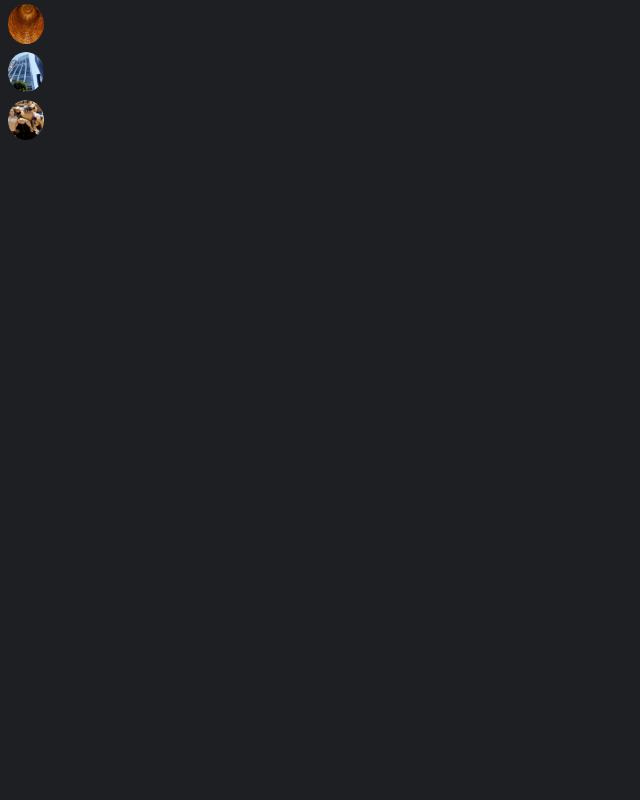
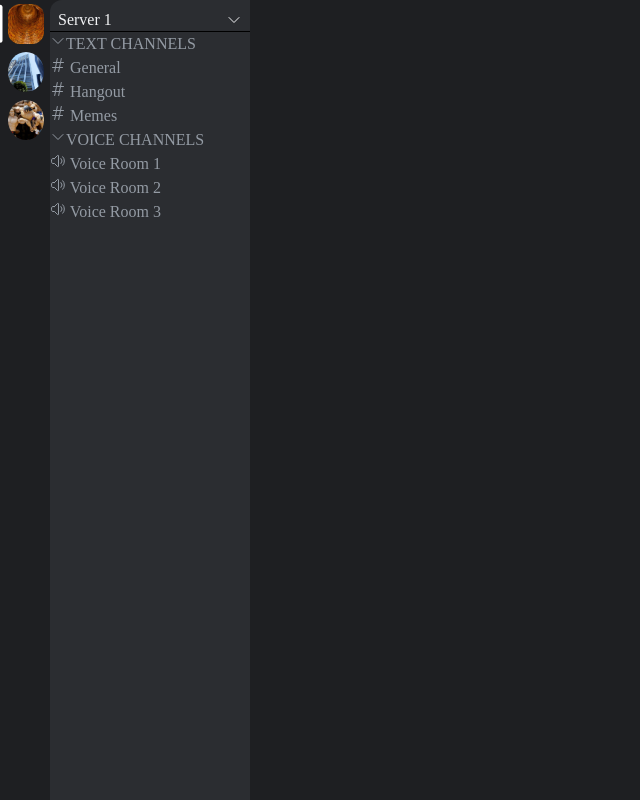
Before and after one commit to DimRev/Echochord-FrontEnd, a React (Vite) app: page /s101 in a window 1280 px wide. Before the commit this address had no page. Shown: the whole page, without its empty margins (0-640 px from the left). Built offline with nearby package versions, Linux system fonts and the light colour scheme.

Commit message:
Implement url navigation to diff servers

```diff
--- a/src/App.tsx
+++ b/src/App.tsx
@@ -5,6 +5,7 @@
 import { SelectedServerContext } from './context/SelectedServerContext'
 import { ServersContext } from './context/ServersContext'
 import ServerSideBar from './cmps/ServerSideBar'
+import ChannelChatSection from './cmps/ChannelSection'
 
 function App() {
   const [servers, setServers] = useState<Server[] | null>(null)
@@ -31,7 +32,13 @@
           <Router>
             <ServerSideBar />
             <Routes>
-              <Route path="/" element={<ChatPage />}></Route>
+              <Route path="/" element={<ChatPage />}>
+                <Route index path="/" element={<ChannelChatSection />}></Route>
+                <Route
+                  index
+                  path="/:serverId"
+                  element={<ChannelChatSection />}></Route>
+              </Route>
             </Routes>
           </Router>
         </SelectedServerContext.Provider>
--- a/src/cmps/ChannelSection.tsx
+++ b/src/cmps/ChannelSection.tsx
@@ -1,11 +1,16 @@
-import { TextChannel } from '../services/api/server.service'
+import { useContext } from 'react'
+import {
+  SelectedChannelContext,
+  SelectedChannelContextType,
+} from '../context/SelectedChannelContext'
 import HashtagIcon from './svgs/HashtagIcon'
 import ChatMsgPreview from './ui/ChatMsgPreview'
 
-type PropType = {
-  selectedTextChannel: TextChannel | null
-}
-export default function ChannelChatSection({ selectedTextChannel }: PropType) {
+type PropType = {}
+export default function ChannelChatSection({}: PropType) {
+  const { selectedTextChannel } = useContext(
+    SelectedChannelContext,
+  ) as SelectedChannelContextType
   if (selectedTextChannel === null) return <></>
 
   return (
--- a/src/pages/ChatPage.tsx
+++ b/src/pages/ChatPage.tsx
@@ -1,11 +1,17 @@
-import { useContext, useState } from 'react'
-import ChannelChatSection from '../cmps/ChannelSection'
+import { useContext, useEffect, useState } from 'react'
 import ChannelSideBar from '../cmps/ChannelSideBar'
-import { TextChannel, VoiceChannel } from '../services/api/server.service'
+import {
+  Server,
+  TextChannel,
+  VoiceChannel,
+} from '../services/api/server.service'
 import {
   SelectedServerContext,
   SelectedServerContextType,
 } from '../context/SelectedServerContext'
+import { Outlet, useParams } from 'react-router-dom'
+import { SelectedChannelContext } from '../context/SelectedChannelContext'
+import { ServersContext, ServersContextType } from '../context/ServersContext'
 
 export type OnSelectServer = (serverId: string) => void
 export type OnSelectTextChannel = (channelId: string) => void
@@ -16,10 +22,23 @@
     useState<TextChannel | null>(null)
   const [selectedVoiceChannel, setSelectedVoiceChannel] =
     useState<VoiceChannel | null>(null)
-
-  const { selectedServer } = useContext(
+  const { selectedServer, setSelectedServer } = useContext(
     SelectedServerContext,
   ) as SelectedServerContextType
+  const { servers } = useContext(ServersContext) as ServersContextType
+
+  const { serverId } = useParams()
+  useEffect(() => {
+    const server = getServerByServerId(serverId)
+    if (server) setSelectedServer(server)
+  }, [serverId, servers])
+
+  function getServerByServerId(
+    serverId: string | undefined,
+  ): Server | undefined {
+    const server = servers?.find((server) => server._id === serverId)
+    return server
+  }
 
   function onSelectTextChannel(TextChannelId: string): void {
     const textChannel = selectedServer?.textChannels.find(
@@ -37,11 +56,19 @@
 
   return (
     <section className="page chat-page">
-      <ChannelSideBar
-        onSelectTextChannel={onSelectTextChannel}
-        onSelectVoiceChannel={onSelectVoiceChannel}
-      />
-      <ChannelChatSection selectedTextChannel={selectedTextChannel} />
+      <SelectedChannelContext.Provider
+        value={{
+          selectedTextChannel,
+          selectedVoiceChannel,
+          setSelectedTextChannel,
+          setSelectedVoiceChannel,
+        }}>
+        <ChannelSideBar
+          onSelectTextChannel={onSelectTextChannel}
+          onSelectVoiceChannel={onSelectVoiceChannel}
+        />
+        <Outlet />
+      </SelectedChannelContext.Provider>
     </section>
   )
 }
```
